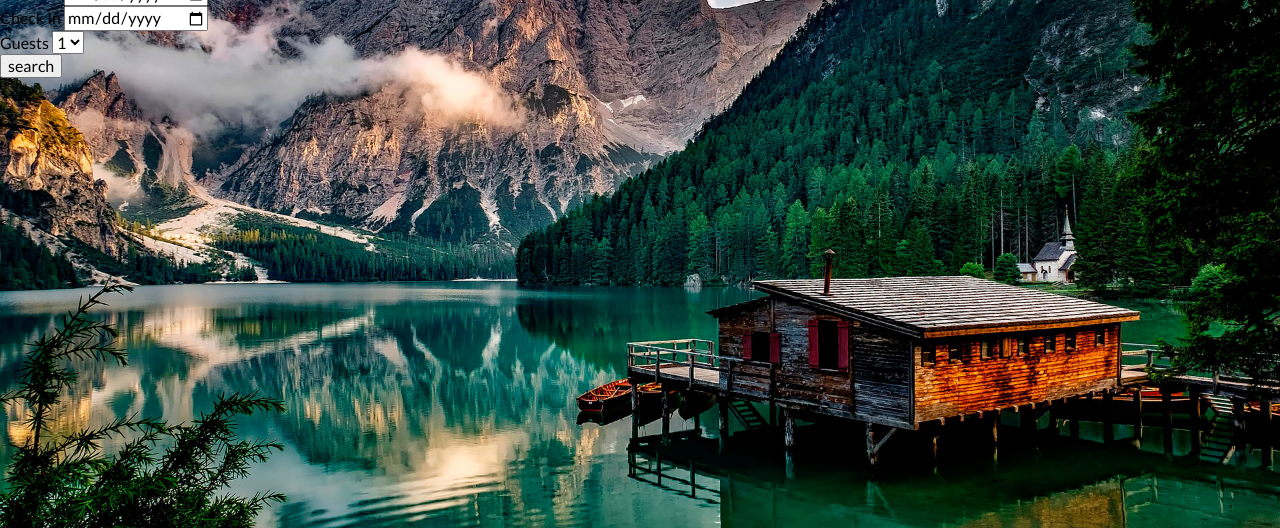
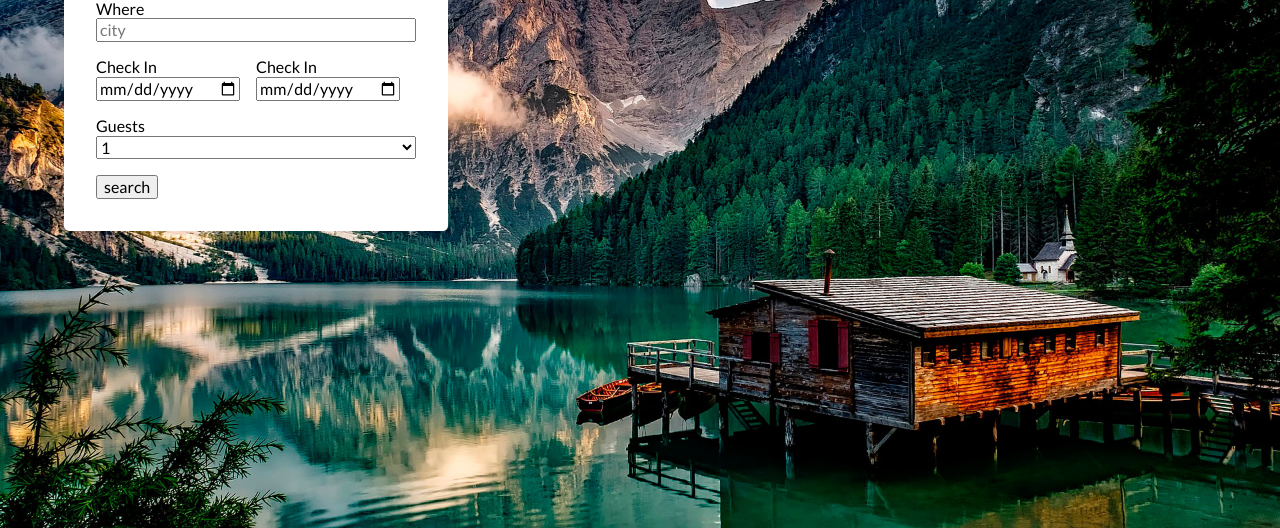
Before and after one commit to Chinmay045/AirBnb, a plain HTML site: page index.html in a window 1280 px wide. Shown: the part 272-800 px from the top of the page. Drawn offline with nearby package versions, Linux system fonts and the light colour scheme.

Commit message:
add css grid to main form

```diff
--- a/css/styles.css
+++ b/css/styles.css
@@ -37,6 +37,13 @@ img {
     max-width: 100%;
 }
 
+.conatiner {
+    width: 90%;
+    max-width: 1200px;
+
+    margin: 0 auto;
+}
+
 .hero {
     height: 100vh;
     background-image: url(../img/bg.jpg);
@@ -55,6 +62,11 @@ img {
     align-items: flex-start;
 }
 
+.main-nav {
+    display: none;
+}
+
+@media (min-width:768px) {
     .main-nav {
 
         grid-column: 3/4;
@@ -75,3 +87,76 @@ img {
         border-bottom: 1px solid var(--light);
         padding-bottom: .5rem;
     }
+}
+
+.search-form {
+    background-color: var(--light);
+    padding: 2rem;
+    border-radius: 5px;
+
+}
+
+.search-form h1 {
+    margin: 0 0 1rem 0;
+}
+
+.search-form-container {
+    display: grid;
+    grid-template-columns: 1fr;
+    align-items: flex-start;
+}
+
+@media (min-width:768px) {
+    .search-form-container {
+        display: grid;
+        grid-template-columns: 1fr 2fr;
+    }
+
+}
+
+.search-form form {
+    display: grid;
+    grid-template-rows: repeat(4, auto);
+    grid-template-columns: repeat(2, 1fr);
+    grid-gap: 1rem;
+}
+
+
+
+
+
+
+.search-form .field {
+    grid-column: 1/3;
+    display: grid;
+}
+
+.search-form .date {
+    grid-row: 2/3;
+}
+
+.search-form .date:nth-child(1) {
+    grid-column: 1/2;
+}
+
+.search-form .date:nth-child(2) {
+    grid-column: 2/3;
+}
+
+/*
+.search-form .field {
+    margin-bottom: 1rem;
+}
+
+
+
+.submit .submitButton {
+    color: white;
+    background-color: var(--primary);
+    border: 0;
+    padding: .8rem;
+    text-align: center;
+    padding-left: 1.5rem;
+    padding-right: 1.5rem;
+    border-radius: .3rem;
+} */
--- a/index.html
+++ b/index.html
@@ -53,7 +53,7 @@
                             <option>3</option>
                         </select>
                     </div>
-                    <div class="submi">
+                    <div class="submit">
                         <input type="submit" class="submitButton" value="search">
                     </div>
                 </form>
```
Lines whose indentation alone changed are shown as unchanged.
